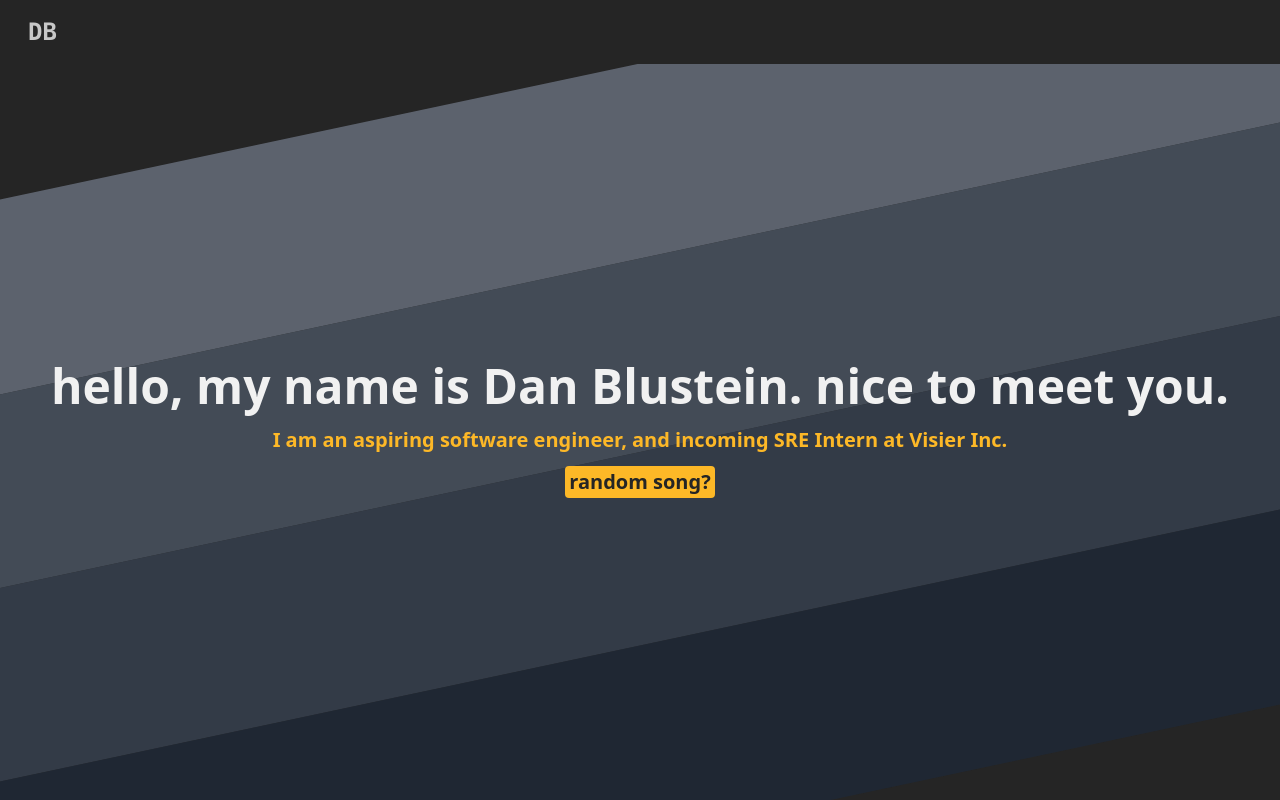
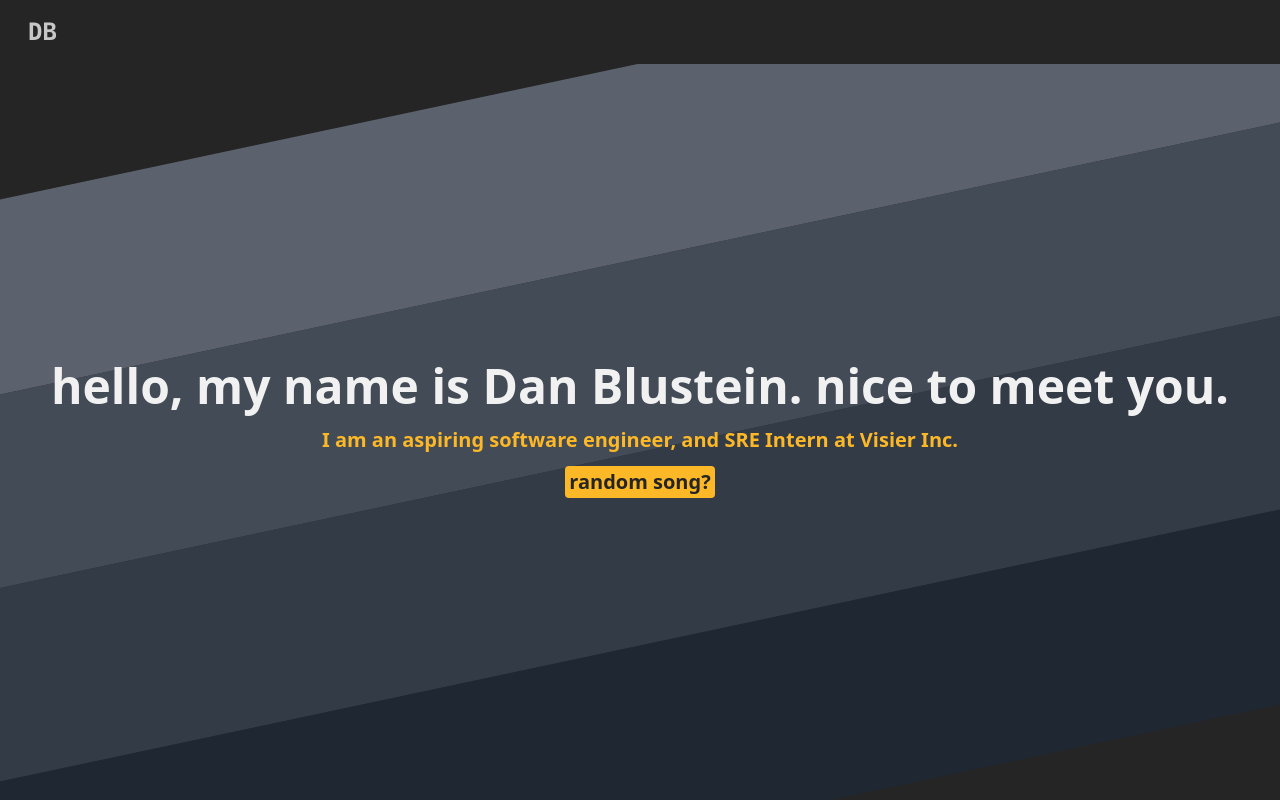
Before and after one commit to wallstarr/wallstarr.github.io, a React (Create React App) app: page / in a window 1280 px wide. Shown: the top 800 px of the page. Built offline with nearby package versions, Linux system fonts and the light colour scheme.

Commit message:
updated introarea to reflect current job status

```diff
--- a/src/components/IntroArea.js
+++ b/src/components/IntroArea.js
@@ -44,7 +44,7 @@ function IntroArea() {
 
         <div>
           <h4 class="text-xl opacity-0 animate-slideIn7 text-customyellow font-semibold">
-            I am an aspiring software engineer, and incoming SRE Intern at Visier Inc.
+            I am an aspiring software engineer, and SRE Intern at Visier Inc.
           </h4>
 
         </div>
```
